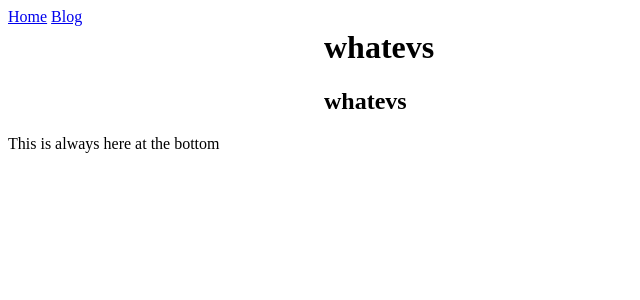
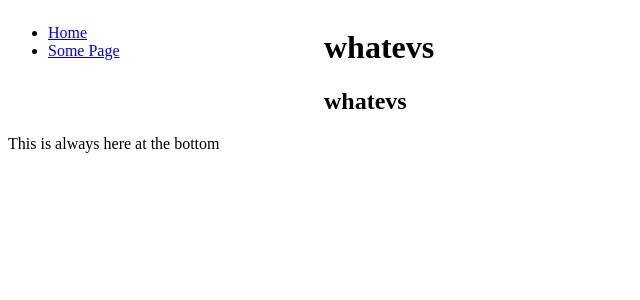
Before and after one commit to emacintosh/eric-docs, a Jekyll site: the page built from readme.md, in a window 1280 px wide. Shown: the top 300 px of the page, without its empty margins (0-640 px from the left). Built offline with Jekyll 4.4.1, drawn with Linux system fonts in a browser that asks for light colours; our own code applies the rules of GitHub Pages for plain Markdown files.

Commit message:
Update default.html

```diff
--- a/_layouts/default.html
+++ b/_layouts/default.html
@@ -8,10 +8,13 @@
   <body>
     <div class=site>
       <div class=nav>
-        <nav>
-          <a href="/">Home</a>
-          <a href="/blog/">Blog</a>
-        </nav>
+        <ul>
+          <li>
+            <a href="/">Home</a>
+          </li>
+          <li>
+            <a href="/">Some Page</a>
+          </li>
       </div>
       <div class=content>
         <h1>{{ page.title }}</h1>
```
